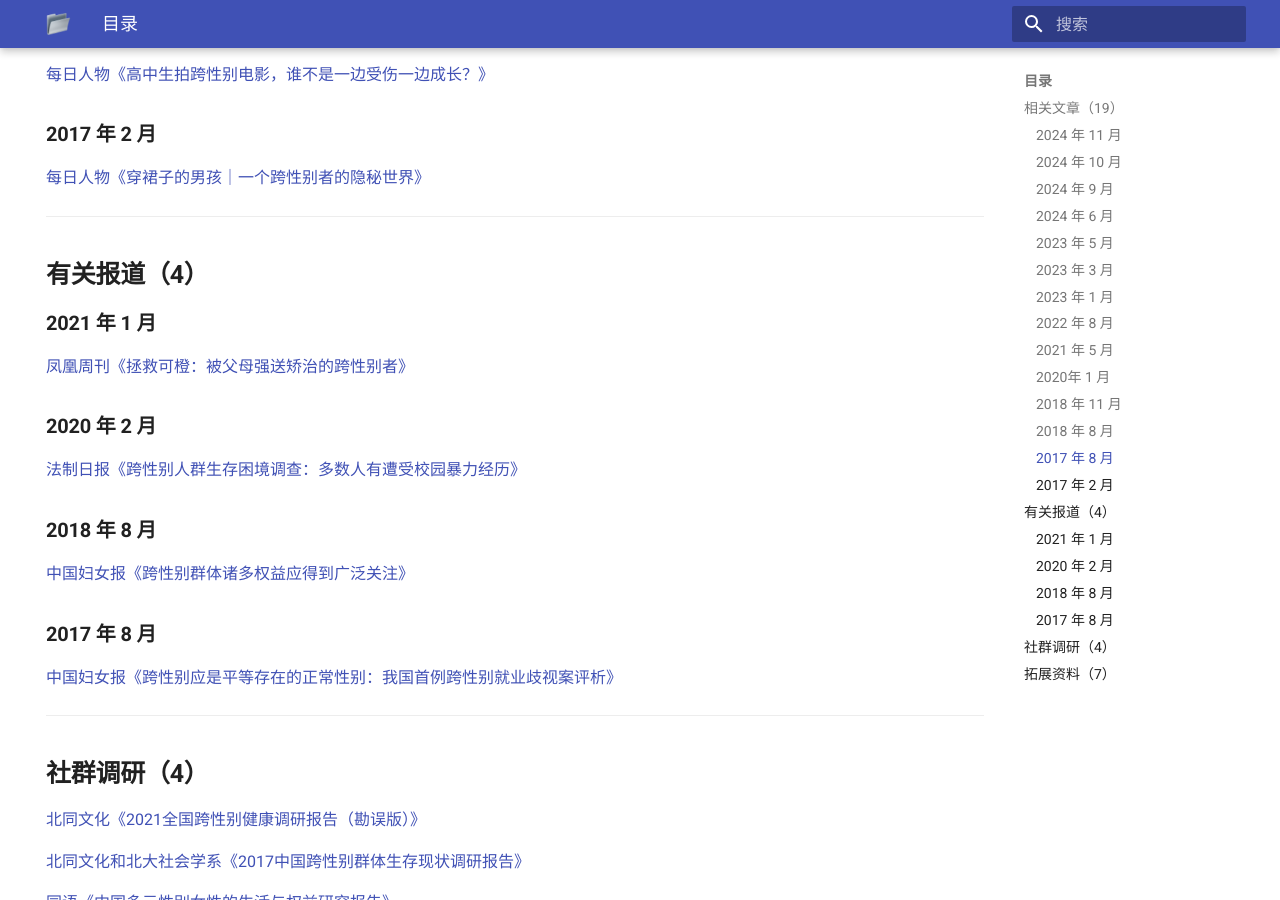
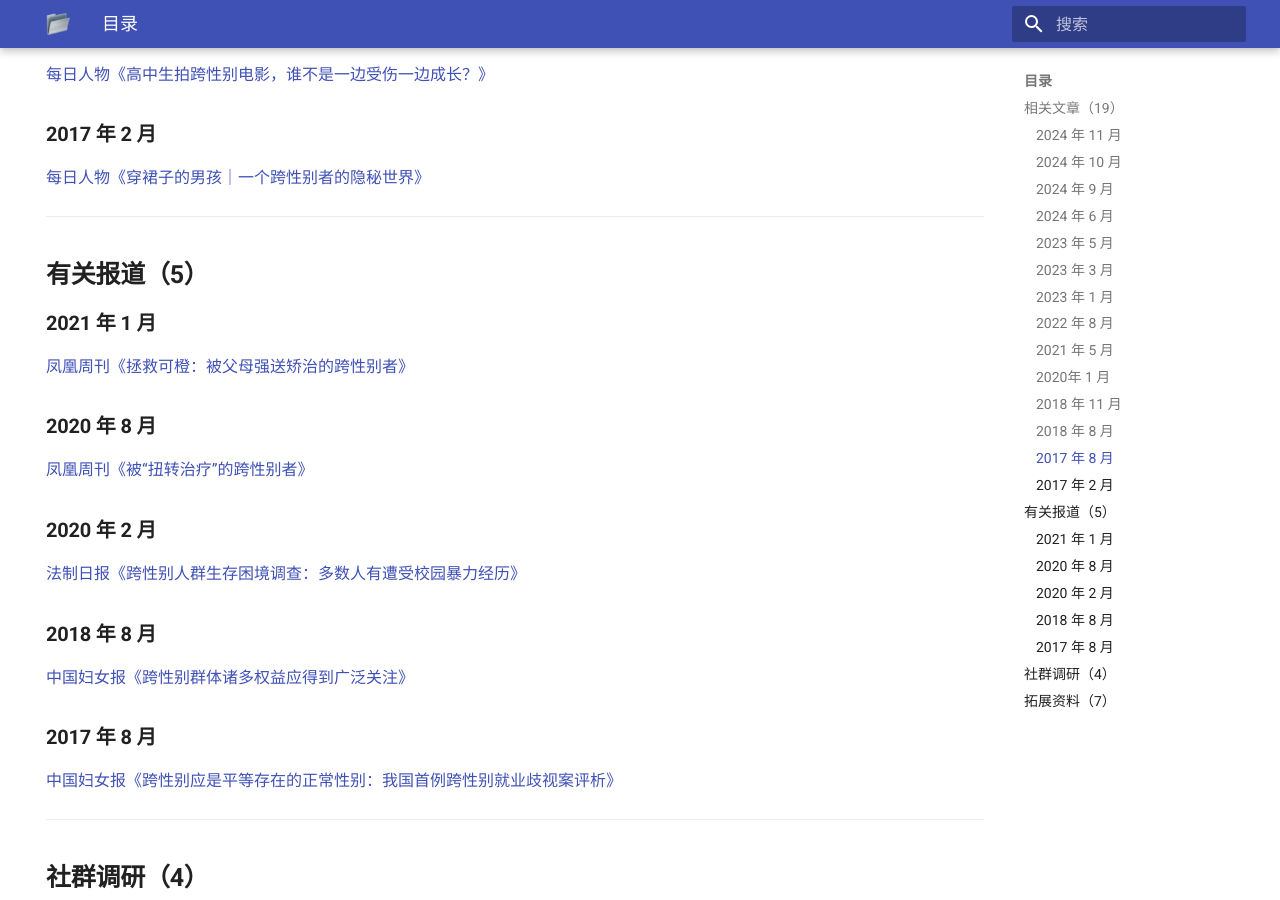
Before and after one commit to ChisakaKanako/docs, an MkDocs documentation site: the page built from docs/index.md, in a window 1280 px wide and 900 px high, scrolled down 1666 px. Built offline with MkDocs 1.6.1 and Material for MkDocs 9.7.7, drawn with Linux system fonts in a browser that asks for light colours.

Commit message:
上传文章

```diff
--- a/docs/index.md
+++ b/docs/index.md
@@ -75,11 +75,15 @@ hide:
 
 ---
 
-## 有关报道（4）
+## 有关报道（5）
 
 ### 2021 年 1 月
 
 [凤凰周刊《拯救可橙：被父母强送矫治的跨性别者》](static/coverage/凤凰周刊《拯救可橙：被父母强送矫治的跨性别者》.md)
+
+### 2020 年 8 月
+
+[凤凰周刊《被“扭转治疗”的跨性别者》](static/coverage/凤凰周刊《被“扭转治疗”的跨性别者》.md)
 
 ### 2020 年 2 月
 
```
